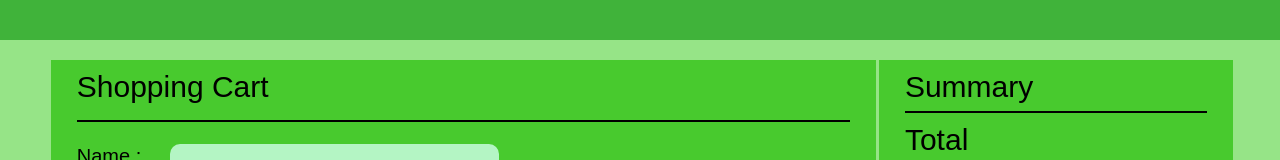
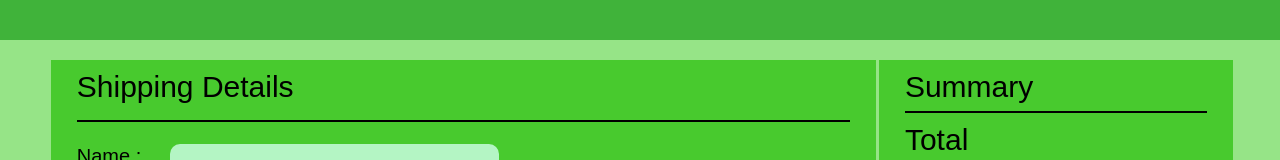
Before and after one commit to WowCodeSusah/HCI--Final-Project, a plain HTML site: page payment-2-wes.html in a window 1280 px wide. Shown: the part 250-410 px from the top of the page. Drawn offline with nearby package versions, Linux system fonts and the light colour scheme.

Commit message:
Update payment-2-wes.html

```diff
--- a/payment-2-wes.html
+++ b/payment-2-wes.html
@@ -58,7 +58,7 @@
         </div>
         <div class="payment-grid">
             <div class="payment-grid-box">
-                <p class="payment-title-cart">Shopping Cart</p>
+                <p class="payment-title-cart">Shipping Details</p>
                 <hr class="payment-line-cart">
                    <form>
                         <label class="name-form-payment">Name        :</label>
```
